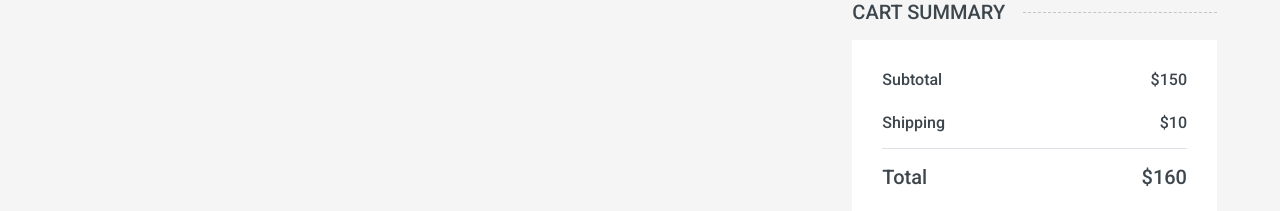
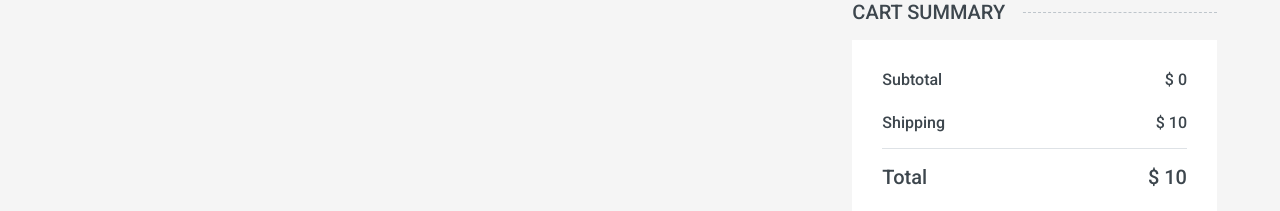
Before and after one commit to mayanksharma200/eshop, a React (Create React App) app: page /#/Cart in a window 1280 px wide. Shown: the part 370-581 px from the top of the page. Built offline with nearby package versions, Linux system fonts and the light colour scheme.

Commit message:
Cart Totaling and Navlink to Cart in Smaller screens

```diff
--- a/src/components/Cart.js
+++ b/src/components/Cart.js
@@ -3,8 +3,13 @@ import { connect } from "react-redux";
 
 
 function Cart(props) {
-  const cartItems = props.cartItems
-  console.log(cartItems, 'carttttttttttt  ')
+  const cartItems = props && props.cartItems
+  console.log(cartItems, 'carttttttttttt')
+  const totalCartItems = cartItems.map((value, index)=>{
+   return  parseInt(value.price - value.price * (value.discountPercentage / 100));
+  })
+  const subTotal = totalCartItems.reduce((acc, curr) => acc + curr, 0);
+  const shipCharge = 10
   return (
     <>
       <div className="container-fluid">
@@ -241,17 +246,17 @@ function Cart(props) {
               <div className="border-bottom pb-2">
                 <div className="d-flex justify-content-between mb-3">
                   <h6>Subtotal</h6>
-                  <h6>$150</h6>
+                  <h6>$ {subTotal}</h6>
                 </div>
                 <div className="d-flex justify-content-between">
                   <h6 className="font-weight-medium">Shipping</h6>
-                  <h6 className="font-weight-medium">$10</h6>
+                  <h6 className="font-weight-medium">$ {shipCharge}</h6>
                 </div>
               </div>
               <div className="pt-2">
                 <div className="d-flex justify-content-between mt-2">
                   <h5>Total</h5>
-                  <h5>$160</h5>
+                  <h5>$ {subTotal + shipCharge}</h5>
                 </div>
                 <button className="btn btn-block btn-primary font-weight-bold my-3 py-3">
                   Proceed To Checkout
--- a/src/components/MainPage.js
+++ b/src/components/MainPage.js
@@ -92,6 +92,7 @@ function MainPage() {
                   0
                 </span>
               </a>
+              <NavLink to="/Cart">
                 <a href="" className="btn px-0 ml-2">
                   <i className="fas fa-shopping-cart text-dark" />
                   <span
@@ -101,6 +102,7 @@ function MainPage() {
                     0
                   </span>
                 </a>
+              </NavLink>
             </div>
           </div>
         </div>
@@ -273,6 +275,7 @@ function MainPage() {
                       0
                     </span>
                   </a>
+                  <NavLink to="/Cart">
                     <a href="" className="btn px-0 ml-3">
                       <i className="fas fa-shopping-cart text-primary" />
                       <span
@@ -282,6 +285,7 @@ function MainPage() {
                         0
                       </span>
                     </a>
+                  </NavLink>
                 </div>
               </div>
             </nav>
--- a/src/components/MenuTop.js
+++ b/src/components/MenuTop.js
@@ -91,6 +91,7 @@ function MenuTop() {
                 0
               </span>
             </a>
+            <NavLink to="/Cart">
               <a href="" className="btn px-0 ml-2">
                 <i className="fas fa-shopping-cart text-dark" />
                 <span
@@ -100,11 +101,12 @@ function MenuTop() {
                   0
                 </span>
               </a>
+            </NavLink>
           </div>
         </div>
       </div>
     </>
-  )
+  );
 }
 
 export default MenuTop
```
Lines whose indentation alone changed are shown as unchanged.
